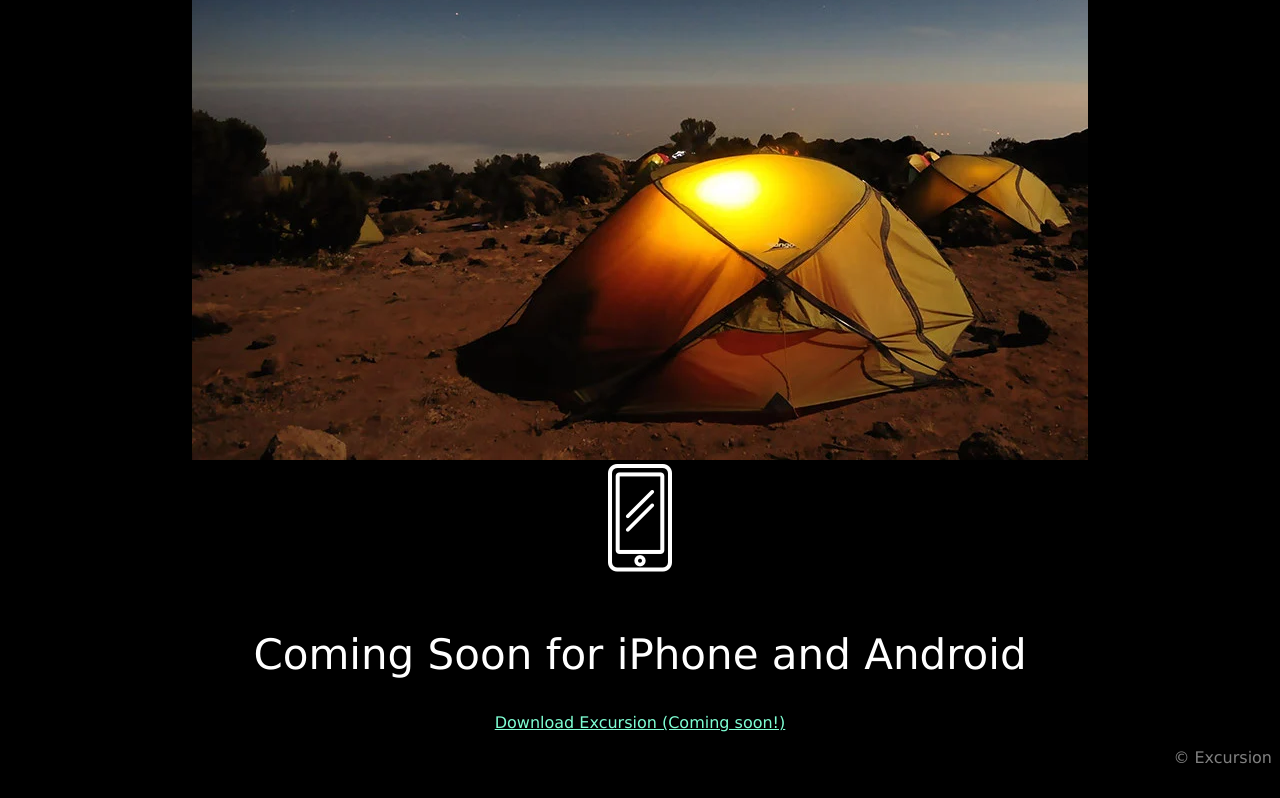
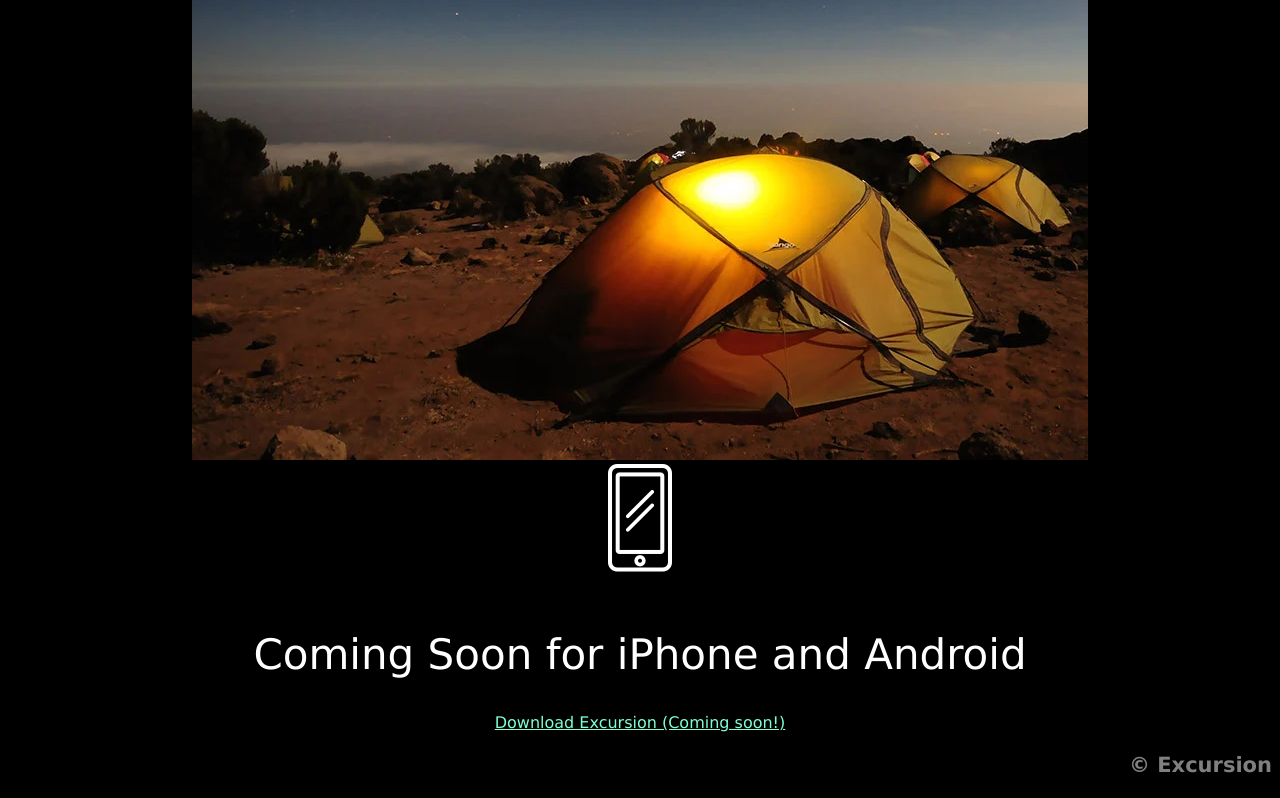
Before and after one commit to ali-salim21/excursion, a plain HTML site: page index.html in a window 1280 px wide. Shown: the part 638-1436 px from the top of the page. Before the commit the page ends 1413 px from the top, so only its background shows below. Drawn offline with Linux system fonts and the light colour scheme.

Commit message:
adjuste the footer and replace the family font to be in the body element

```diff
--- a/index.html
+++ b/index.html
@@ -24,6 +24,6 @@
             <h2>Coming Soon for iPhone and Android</h2>
             <p><a href="">Download Excursion (Coming soon!)</a></p>
         </section>
-        <footer>© Excursion</footer>
+        <footer><h3 id="footer">© Excursion</h3></footer>
     </body>
 </html>
--- a/resources/css/style.css
+++ b/resources/css/style.css
@@ -32,9 +32,8 @@ a{
     color: aquamarine;
 }
 
-footer {
+#footer {
     text-align: right;
-    color: grey;
 }
 
 #pic {
```
